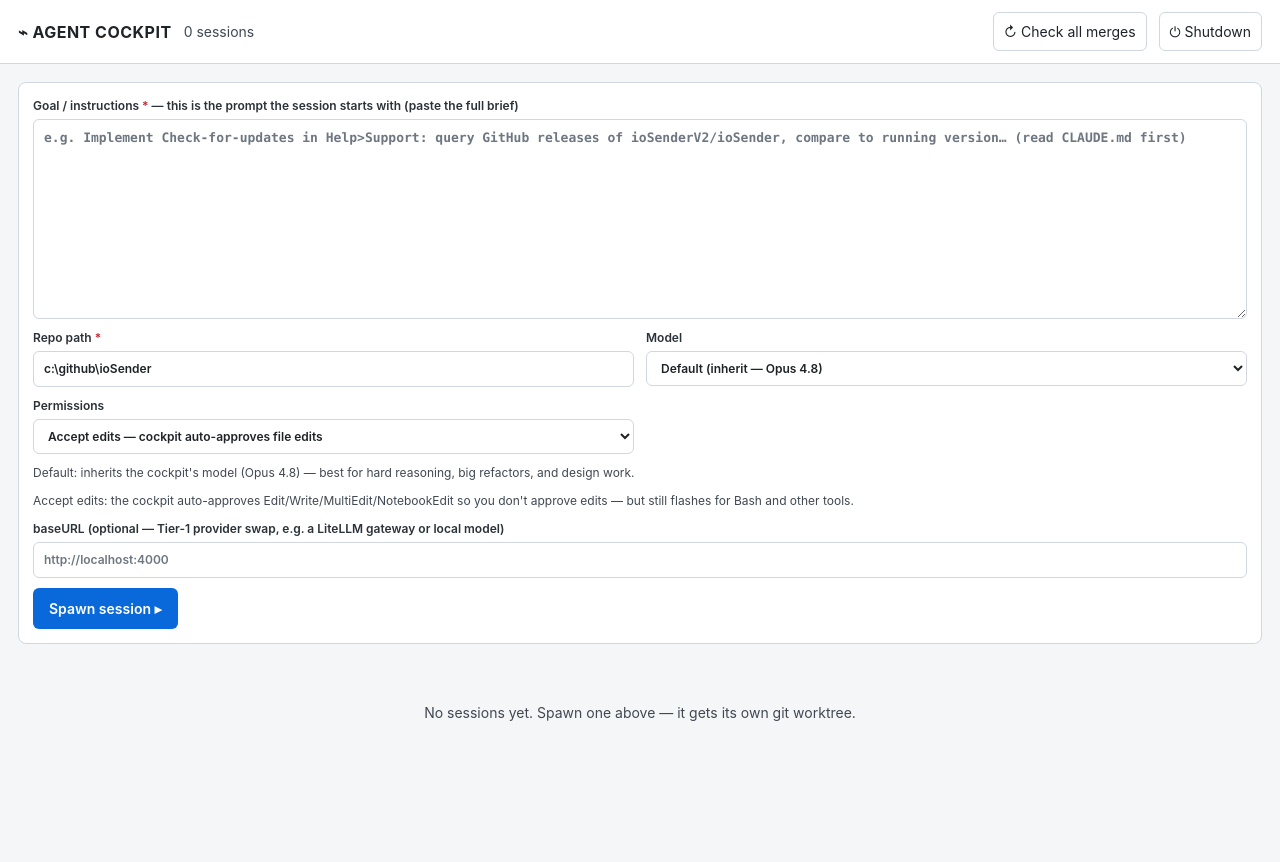
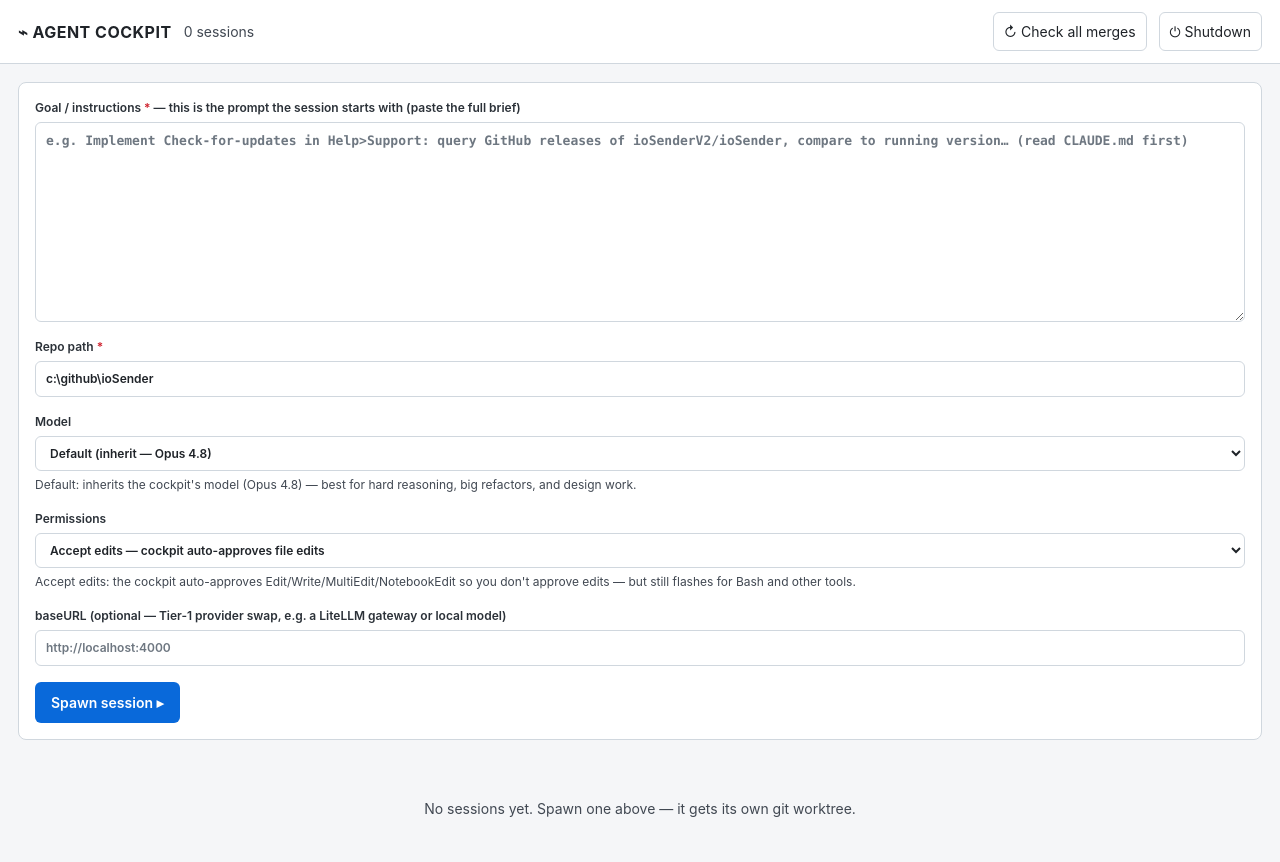
Before and after one commit to stevenrwood/agent-cockpit, a website: page public/index.html in a window 1280 px wide. Before the commit the page ends 800 px from the top, so only its background shows below. Drawn offline with Linux system fonts and the light colour scheme; no server answers.

Commit message:
UI: single-column spawn form — fix scrambled field order
The 2-column grid put Permissions alone in the left column and floated the
Model/Permissions hint lines full-width underneath, detached from their fields,
so the form read out of order. Switch to a single-column stack: every field
full-width, each hint nested directly under its own field.

Co-Authored-By: Claude Opus 4.8 (1M context) <noreply@anthropic.com>

```diff
--- a/public/index.html
+++ b/public/index.html
@@ -25,13 +25,13 @@
       header .count { color: var(--dim); }
       main { padding: 18px; }
       form.new {
-        display: grid; grid-template-columns: 1fr 1fr; gap: 10px 12px;
+        display: flex; flex-direction: column; gap: 16px;
         background: var(--panel); border: 1px solid var(--border);
-        border-radius: 8px; padding: 14px; margin-bottom: 18px;
+        border-radius: 8px; padding: 16px; margin-bottom: 18px;
       }
-      form.new .full { grid-column: 1 / -1; }
-      form.new label { display: flex; flex-direction: column; gap: 4px; font-size: 12px; color: #2b3138; font-weight: 600; }
+      form.new label { display: flex; flex-direction: column; gap: 5px; font-size: 12px; color: #2b3138; font-weight: 600; }
       form.new label .req { color: var(--flash); }
+      form.new label > input, form.new label > select, form.new label > textarea { width: 100%; }
       input, button, textarea, select {
         font: inherit; color: var(--text); background: #fff;
         border: 1px solid var(--border); border-radius: 6px; padding: 8px 10px;
@@ -39,7 +39,7 @@
       textarea.goal { min-height: 200px; resize: vertical; line-height: 1.5;
         font-family: ui-monospace, SFMono-Regular, Menlo, Consolas, monospace; font-size: 13px; }
       input::placeholder, textarea::placeholder { color: var(--idle); }
-      .hint { font-size: 12px; color: var(--dim); min-height: 16px; }
+      .hint { font-size: 12px; color: var(--dim); font-weight: 400; }
       button { cursor: pointer; background: var(--panel2); border-color: var(--border); }
       button:hover { filter: brightness(0.97); }
       button.primary { background: var(--accent); color: #fff; border: none; font-weight: 600; padding: 10px 16px; }
@@ -134,7 +134,7 @@
     </header>
     <main>
       <form class="new" id="newForm">
-        <label class="full">
+        <label>
           <span>Goal / instructions <span class="req">*</span> — this is the prompt the session starts with (paste the full brief)</span>
           <textarea class="goal" name="goal" placeholder="e.g. Implement Check-for-updates in Help&gt;Support: query GitHub releases of ioSenderV2/ioSender, compare to running version… (read CLAUDE.md first)" required></textarea>
         </label>
@@ -151,6 +151,7 @@
             <option value="claude-haiku-4-5-20251001">Haiku 4.5 — cheapest/fastest</option>
             <option value="claude-fable-5">Fable 5 — creative/writing</option>
           </select>
+          <div class="hint" id="modelHint">Default: inherits the cockpit's model (Opus 4.8) — best for hard reasoning, big refactors, and design work.</div>
         </label>
         <label>
           <span>Permissions</span>
@@ -159,14 +160,13 @@
             <option value="bypass">Bypass — auto-approve everything</option>
             <option value="ask">Ask — flash for every tool</option>
           </select>
+          <div class="hint" id="permHint">Accept edits: the cockpit auto-approves Edit/Write/MultiEdit/NotebookEdit so you don't approve edits — but still flashes for Bash and other tools.</div>
         </label>
-        <div class="hint full" id="modelHint">Default: inherits the cockpit's model (Opus 4.8) — best for hard reasoning, big refactors, and design work.</div>
-        <div class="hint full" id="permHint">Accept edits: the cockpit auto-approves Edit/Write/MultiEdit/NotebookEdit so you don't approve edits — but still flashes for Bash and other tools.</div>
-        <label class="full">
+        <label>
           <span>baseURL (optional — Tier-1 provider swap, e.g. a LiteLLM gateway or local model)</span>
           <input name="baseURL" placeholder="http://localhost:4000" />
         </label>
-        <div class="full"><button class="primary" type="submit">Spawn session ▸</button></div>
+        <div><button class="primary" type="submit">Spawn session ▸</button></div>
       </form>
       <div class="grid" id="grid"></div>
       <div class="empty" id="empty">No sessions yet. Spawn one above — it gets its own git worktree.</div>
```
